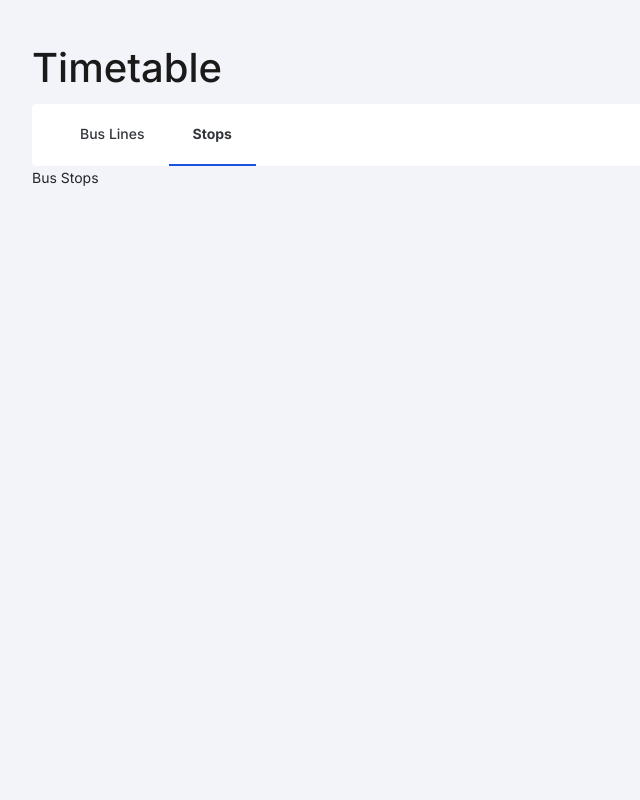
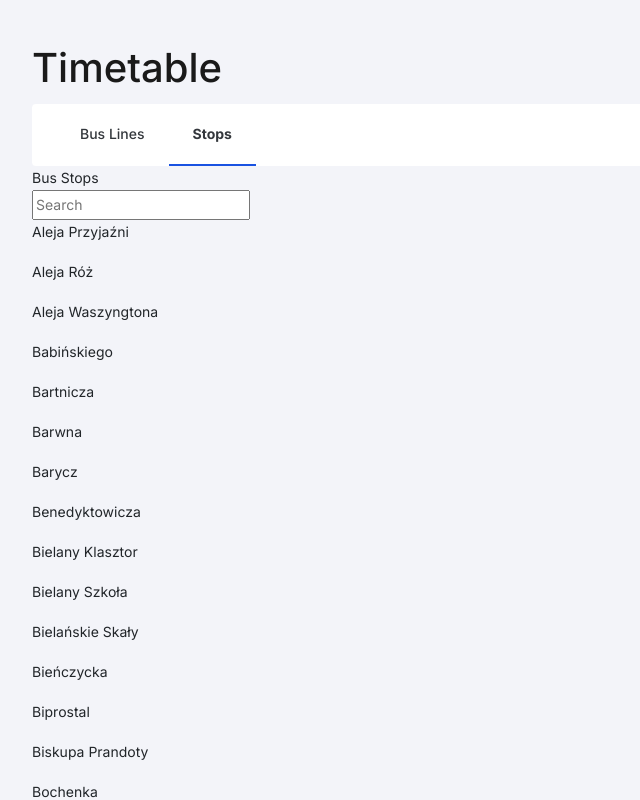
Before and after one commit to zakrzaq/ingenious, a Vue app: page /stops in a window 1280 px wide. Shown: the top 800 px of the page, without its empty margins (0-640 px from the left). Built offline with nearby package versions, Linux system fonts and the light colour scheme; data requests are answered from the project's data file.

Commit message:
stop search by string functionality

```diff
--- a/src/store/stops.ts
+++ b/src/store/stops.ts
@@ -9,7 +9,9 @@ export interface StopsState {
 }
 
 export type StopsGetters = {
-  getStops: (state: StopsState) => Stop[];
+  getAllStops: (state: StopsState) => Stop[];
+  getAllStopsList: (state: StopsState) => string[];
+  getStopByQuery: (state: StopsState, context: RootState, query: string) => string[];
   getAllLines: (state: StopsState) => string[];
   getSelectedLineStops: (state: StopsState, context: RootState) => Stop[];
   getSelectedLineStopsList: (
@@ -47,6 +49,13 @@ const actions: ActionTree<StopsState, RootState> = {
 const getters: GetterTree<StopsState, RootState> = {
   getAllStops(state) {
     return state.stops;
+  },
+  getAllStropsList(state) {
+    return [...new Set(state.stops.map((obj) => obj.stop))].sort();
+  },
+  getStopByQuery(state, context): string[] {
+    const re = new RegExp(context.getStopQuery, "i");
+    return context.getAllStropsList.filter((item: string) => re.test(item))
   },
   getAllLines(state) {
     return [...new Set(state.stops.map((obj) => obj.line))].sort();
--- a/src/store/ui.ts
+++ b/src/store/ui.ts
@@ -5,18 +5,21 @@ export interface UiState {
   selectedLine: number;
   linesAscending: boolean;
   selectedStop: string;
+  stopQuery: string;
 }
 
 export type UiGetters = {
   getSelectedLine: (state: UiState) => number;
   getLinesAscending: (state: UiState) => boolean;
   getSelectedStop: (state: UiState) => string;
+  getStopQuery: (state: UiState) => string;
 };
 
 export type UiMutations = {
   setSelectedLine(state: UiState, payload: number): void;
   toggleLinesAscending(state: UiState): void;
   setSelectedStop(state: UiState, payload: string): void;
+  setStopQuery(state: UiState, payload: string): void;
 };
 
 // NOTE: maybe linesDescending - think about it
@@ -24,6 +27,7 @@ const state: UiState = {
   selectedLine: 0,
   linesAscending: false,
   selectedStop: "",
+  stopQuery: "",
 };
 
 const mutations: MutationTree<UiState> & UiMutations = {
@@ -36,6 +40,9 @@ const mutations: MutationTree<UiState> & UiMutations = {
   setSelectedStop(state, payload: string) {
     state.selectedStop = payload;
   },
+  setStopQuery(state, payload: string) {
+    state.stopQuery = payload
+  }
 };
 
 const actions: ActionTree<UiState, RootState> = {};
@@ -50,6 +57,9 @@ const getters: GetterTree<UiState, RootState> & UiGetters = {
   getSelectedStop(state) {
     return state.selectedStop;
   },
+  getStopQuery(state) {
+    return state.stopQuery
+  }
 };
 
 const ui: Module<UiState, RootState> = {
--- a/src/views/BusStops.vue
+++ b/src/views/BusStops.vue
@@ -1,7 +1,22 @@
-<script setup lang="ts"></script>
+<script setup lang="ts">
+import { computed } from 'vue';
+import { useStore } from 'vuex';
+
+const store = useStore()
+
+const storeQuery = computed(() => store.getters.getStopQuery)
+const inputValue = computed({
+  get: () => storeQuery.value,
+  set: (newValue) => store.commit("setStopQuery", newValue)
+})
+</script>
 
 <template>
   <div>Bus Stops</div>
+  <div>
+    <input type="text" placeholder="Search" v-model="inputValue"/>
+    <p v-for="stop in store.getters.getStopByQuery" :key="stop">{{ stop }}</p>
+  </div>
 </template>
 
 <style scoped></style>
```
